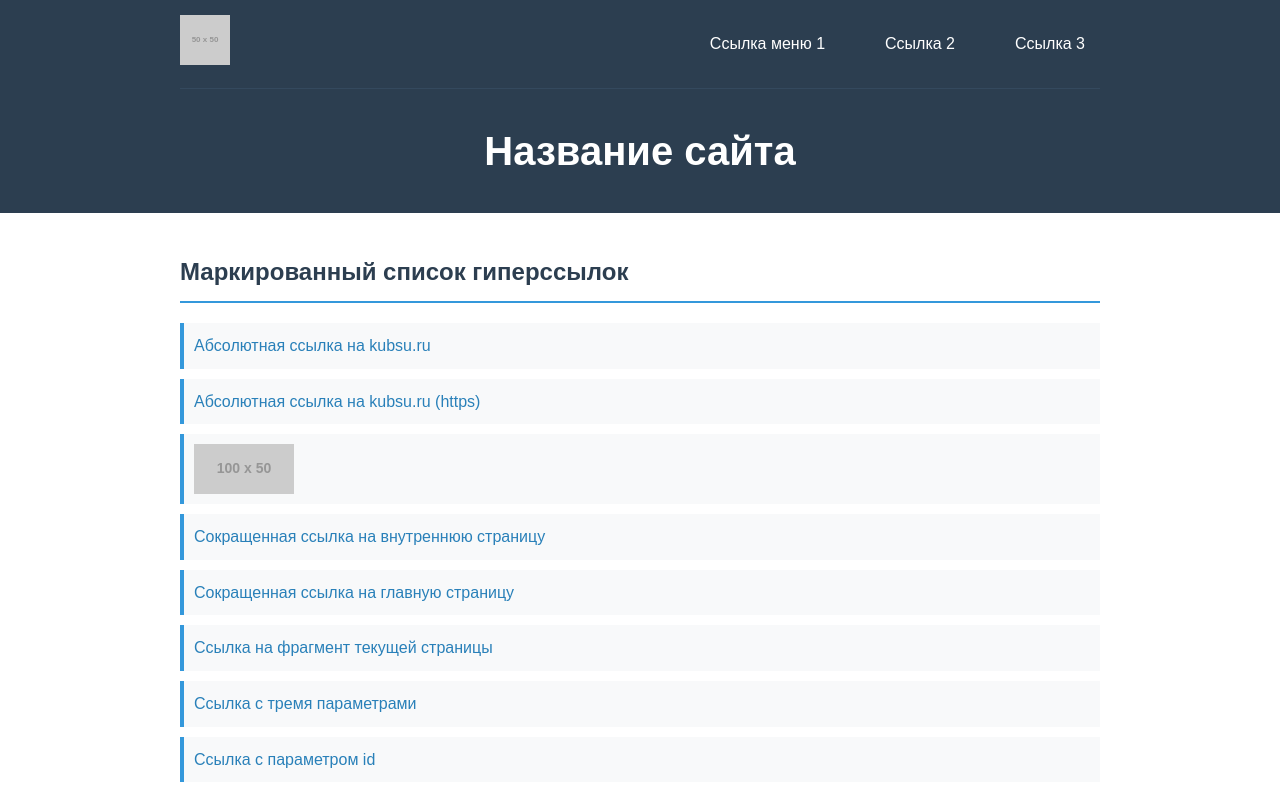
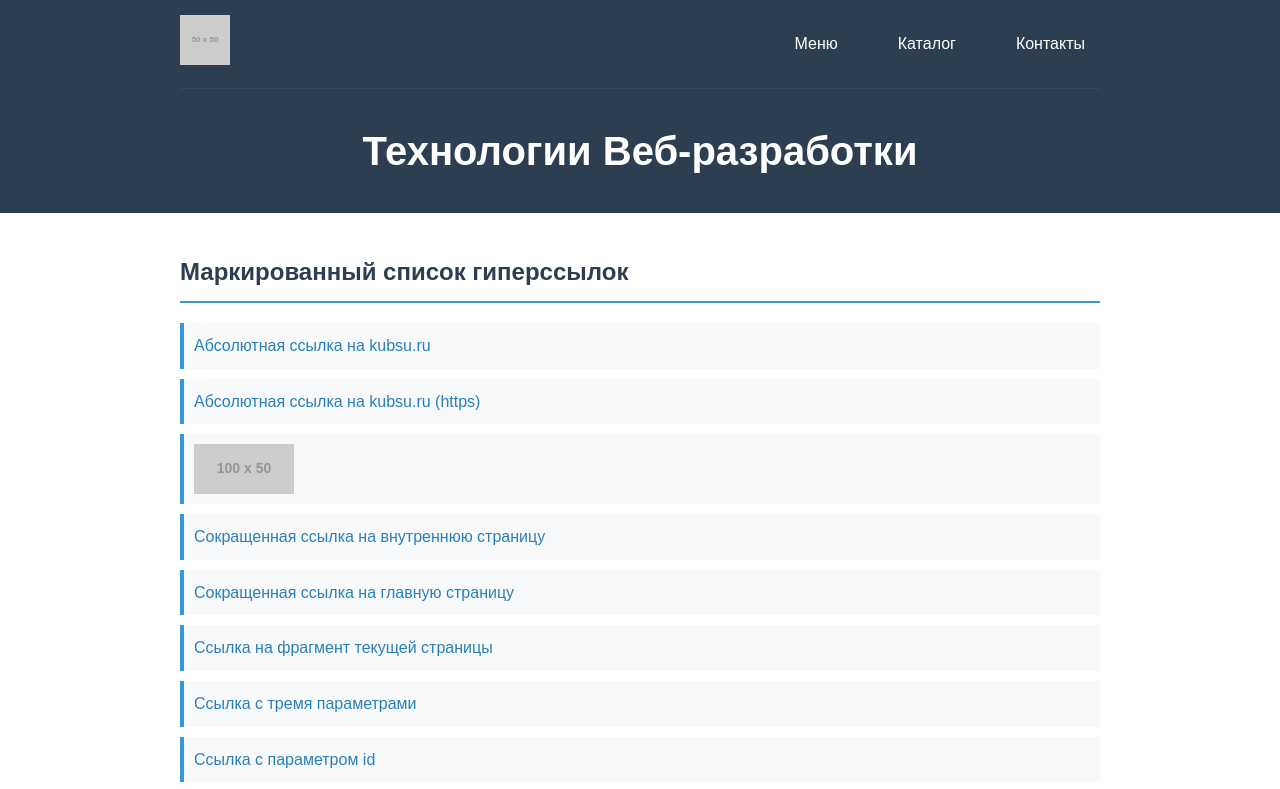
Before and after one commit to irenzaval/s0195808, a plain HTML site: page index.html in a window 1280 px wide. Shown: the top 789 px of the page. Drawn offline with Linux system fonts and the light colour scheme; placeholder pictures from the web are drawn by us.

Commit message:
Update index.html

```diff
--- a/index.html
+++ b/index.html
@@ -3,7 +3,7 @@
 <head>
     <meta charset="UTF-8">
     <meta name="viewport" content="width=device-width, initial-scale=1.0">
-    <title>Сайт с ссылками, таблицей и формой</title>
+    <title>Список гиперссылок и форма</title>
     <link rel="stylesheet" href="style.css">
 </head>
 <body>
@@ -14,12 +14,12 @@
                     <img src="https://via.placeholder.com/50x50" alt="Логотип">
                 </div>
                 <nav class="nav">
-                    <a href="#link1" class="nav-link">Ссылка меню 1</a>
-                    <a href="#link2" class="nav-link">Ссылка 2</a>
-                    <a href="#link3" class="nav-link">Ссылка 3</a>
+                    <a href="#link1" class="nav-link">Меню</a>
+                    <a href="#link2" class="nav-link">Каталог</a>
+                    <a href="#link3" class="nav-link">Контакты</a>
                 </nav>
             </div>
-            <h1 class="site-title">Название сайта</h1>
+            <h1 class="site-title">Технологии Веб-разработки</h1>
         </div>
     </header>
 
```
